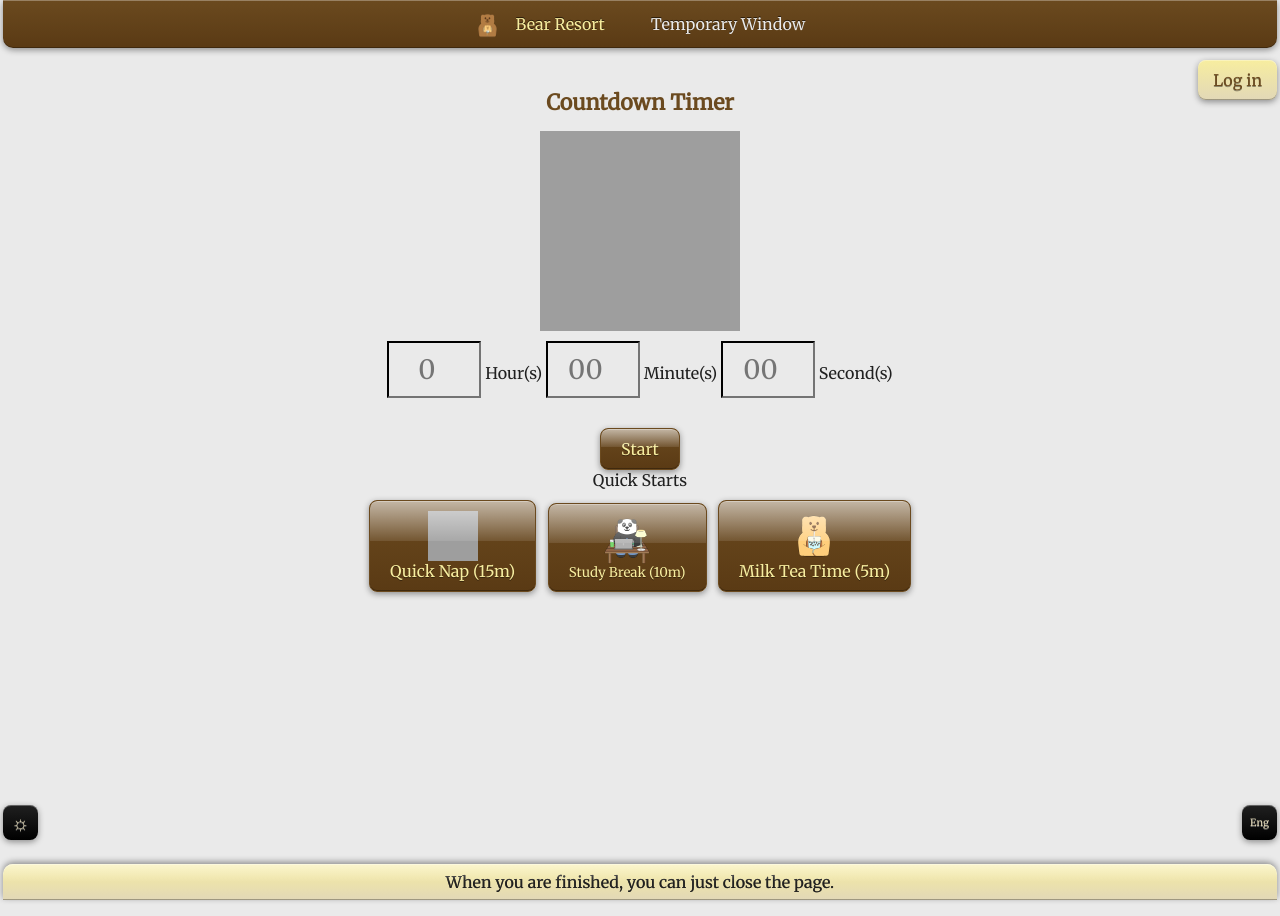
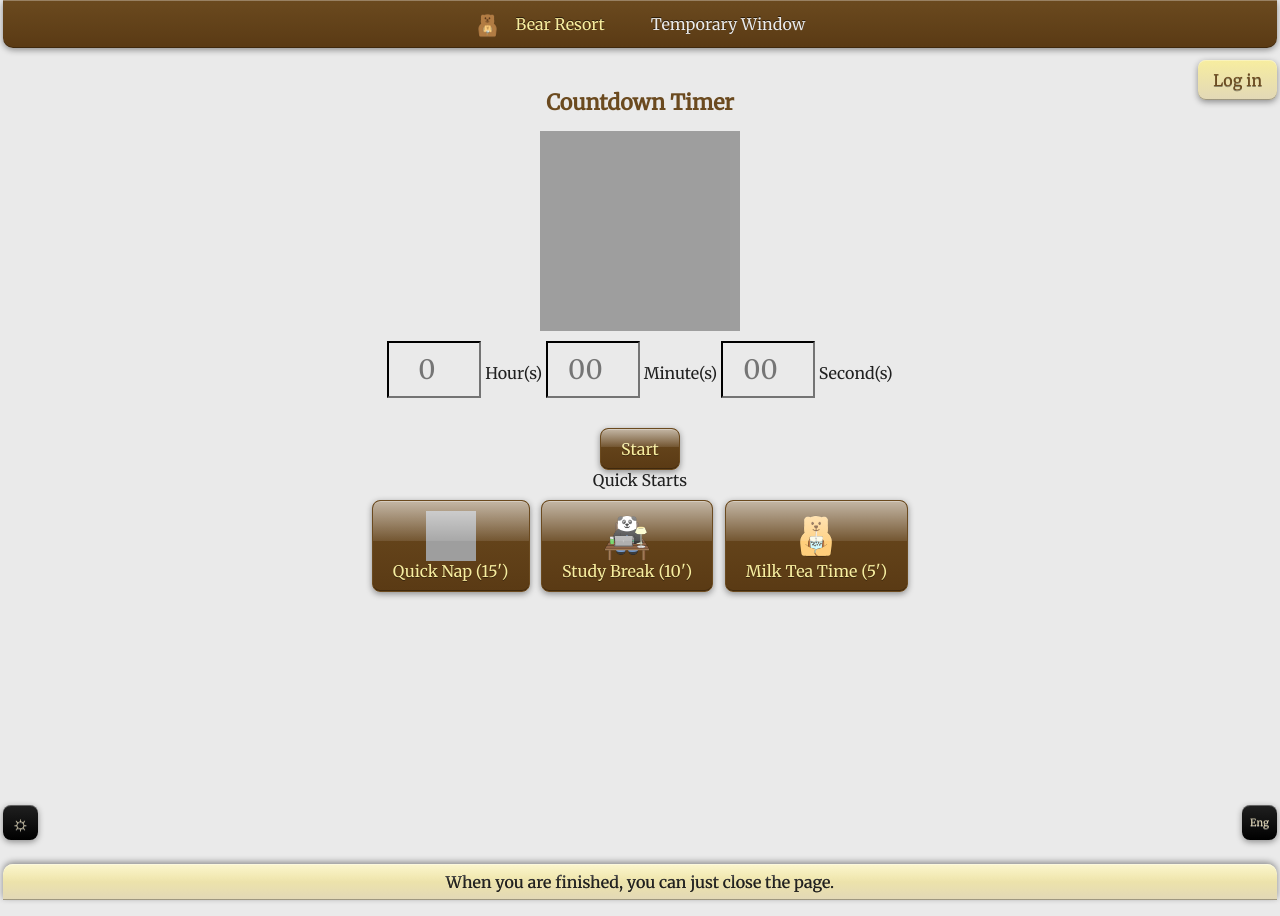
Before and after one commit to Bear-Resort/bear-resort.github.io, a Jekyll site: the page built from timer/index.md, in a window 1280 px wide. Built offline with Jekyll 4.4.1, drawn with Linux system fonts in a browser that asks for light colours; grey boxes are pictures that could not be loaded.

Commit message:
Update index.md

```diff
--- a/timer/index.md
+++ b/timer/index.md
@@ -54,9 +54,11 @@ title: "Timer"
         <button id="startButton"><span class="eng">Start</span><span class="chn">开始</span></button>
         <br>
         <span class="eng">Quick Starts</span><span class="chn">快速开始</span><br>
-        <button id="quickNap"><img src="quick-nap.gif" style="width: 50px; height: 50px;" /><span class="eng">Quick Nap (15m)</span><span class="chn">小眯一会儿 (15分钟)</span></button> &nbsp;
-        <button id="studyBreak" style="font-size: 10pt"><img src="study-break.gif" style="width: 50px; height: 50px;" /><span class="eng">Study Break (10m)</span><span class="chn">学习小憩 (10分钟)</span></button> &nbsp;
-        <button id="milkTea"><img src="milk-tea.gif" style="width: 50px; height: 50px;" /><span class="eng">Milk Tea Time (5m)</span><span class="chn">奶茶时间 (5分钟)</span></button>
+        <button id="quickNap"><img src="quick-nap.gif" style="width: 50px; height: 50px;" /><span class="eng">Quick Nap</span><span class="chn">小眯一会儿</span> (15')</button> &nbsp;
+        <button id="studyBreak"><img src="study-break.gif" style="width: 50px; height: 50px;" /><span class="eng">Study Break</span><span class="chn">学习小憩</span> (10')</button> &nbsp;
+        <button id="milkTea"><img src="milk-tea.gif" style="width: 50px; height: 50px;" /><span class="eng">Milk Tea Time</span><span class="chn">奶茶时间</span> (5')</button>
+    </div>
+    <div style="text-align: center; font-size: 10px;">
     </div>
 </div>
 <div id="controls">
```
